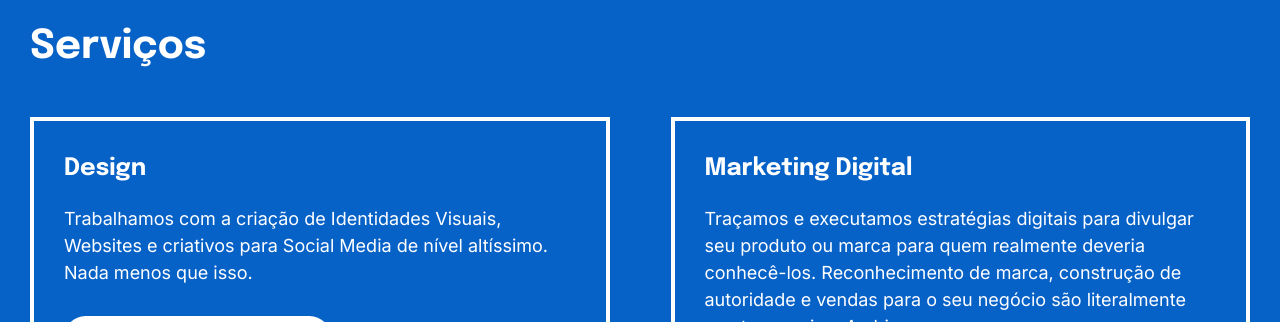
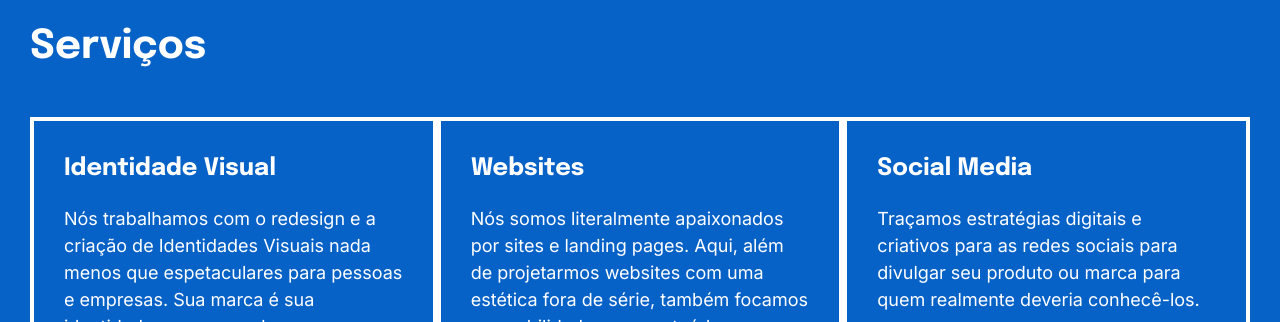
Before and after one commit to zdoug/ambigram, a website: page index.html in a window 1280 px wide. Shown: the part 2050-2372 px from the top of the page. Drawn offline with Linux system fonts and the light colour scheme.

Commit message:
[update] new text for services

```diff
--- a/index.html
+++ b/index.html
@@ -111,13 +111,18 @@
       <h2>Serviços</h2>
       <ul class="services-list">
         <li class="service wow fadeInLeft">
-          <h3>Design</h3>
-          <p>Trabalhamos com a criação de Identidades Visuais, Websites e criativos para Social Media de nível altíssimo. Nada menos que isso.</p>
+          <h3>Identidade Visual</h3>
+          <p>Nós trabalhamos com o redesign e a criação de Identidades Visuais nada menos que espetaculares para pessoas e empresas. Sua marca é sua identidade para o mundo.</p>
           <a href="https://wa.me/message/CPKG7G4XHGGEH1" target="_blank" title="Solicitar proposta via WhatsApp" class="btn btn-secondary"><i class="fab fa-whatsapp"></i>Solicite uma proposta</a>
         </li>
         <li class="service wow fadeInLeft">
-          <h3>Marketing Digital</h3>
-          <p>Traçamos e executamos estratégias digitais para divulgar seu produto ou marca para quem realmente deveria conhecê-los. Reconhecimento de marca, construção de autoridade e vendas para o seu negócio são literalmente mantras aqui na Ambigram.</p>
+          <h3>Websites</h3>
+          <p>Nós somos literalmente apaixonados por sites e landing pages. Aqui, além de projetarmos websites com uma estética fora de série, também focamos na usabilidade e no conteúdo.</p>
+          <a href="https://wa.me/message/CPKG7G4XHGGEH1" target="_blank" title="Solicitar proposta via WhatsApp" class="btn btn-secondary"><i class="fab fa-whatsapp"></i>Solicite uma proposta</a>
+        </li>
+        <li class="service wow fadeInLeft">
+          <h3>Social Media</h3>
+          <p>Traçamos estratégias digitais e criativos para as redes sociais para divulgar seu produto ou marca para quem realmente deveria conhecê-los.</p>
           <a href="https://wa.me/message/CPKG7G4XHGGEH1" target="_blank" title="Solicitar proposta via WhatsApp" class="btn btn-secondary"><i class="fab fa-whatsapp"></i>Solicite uma proposta</a>
         </li>
       </ul>
--- a/src/scss/_structure.scss
+++ b/src/scss/_structure.scss
@@ -186,7 +186,7 @@ section {
   & .service {
     border: 4px solid white;
     padding: 3rem;
-    flex: 0 0 47.5%;
+    flex: 1 0 0;
     & p {
       font-size: 1.8rem;
     }
```
Also changed, not shown: css/stylesheet.css.
